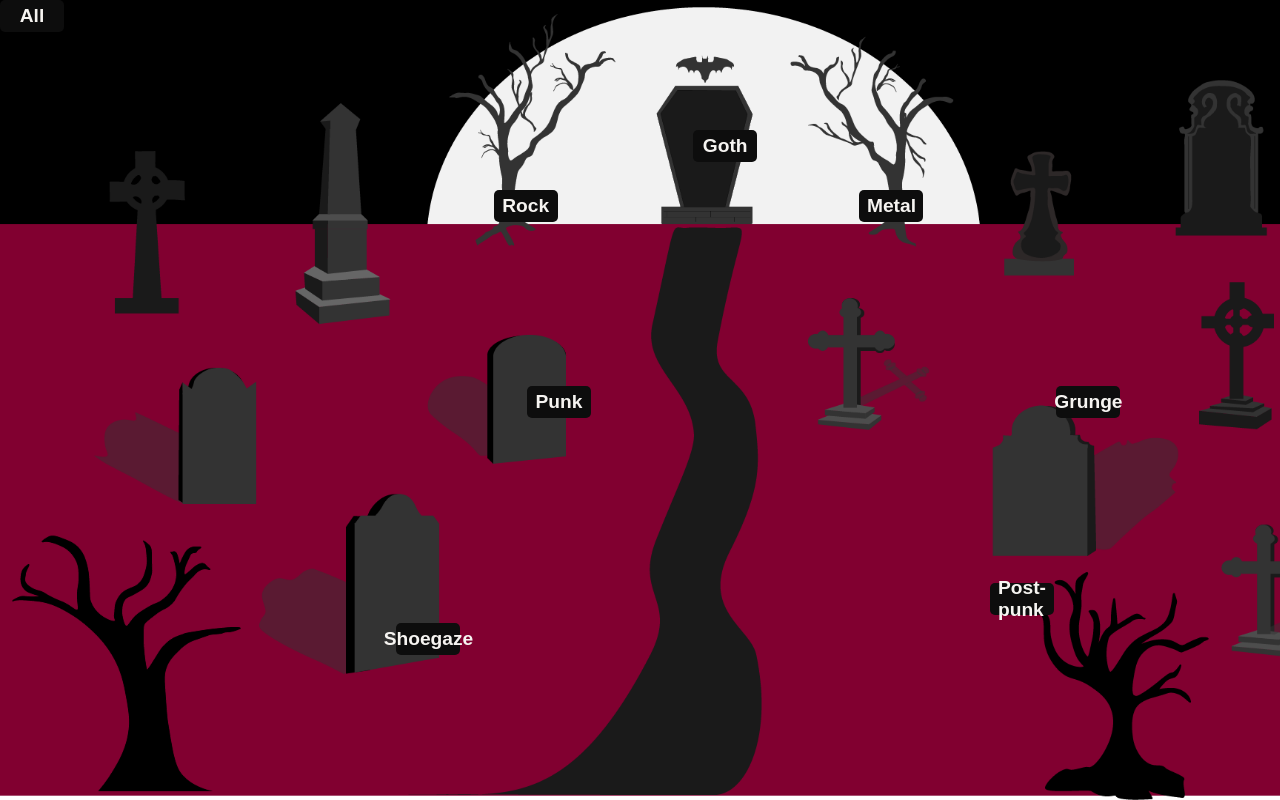
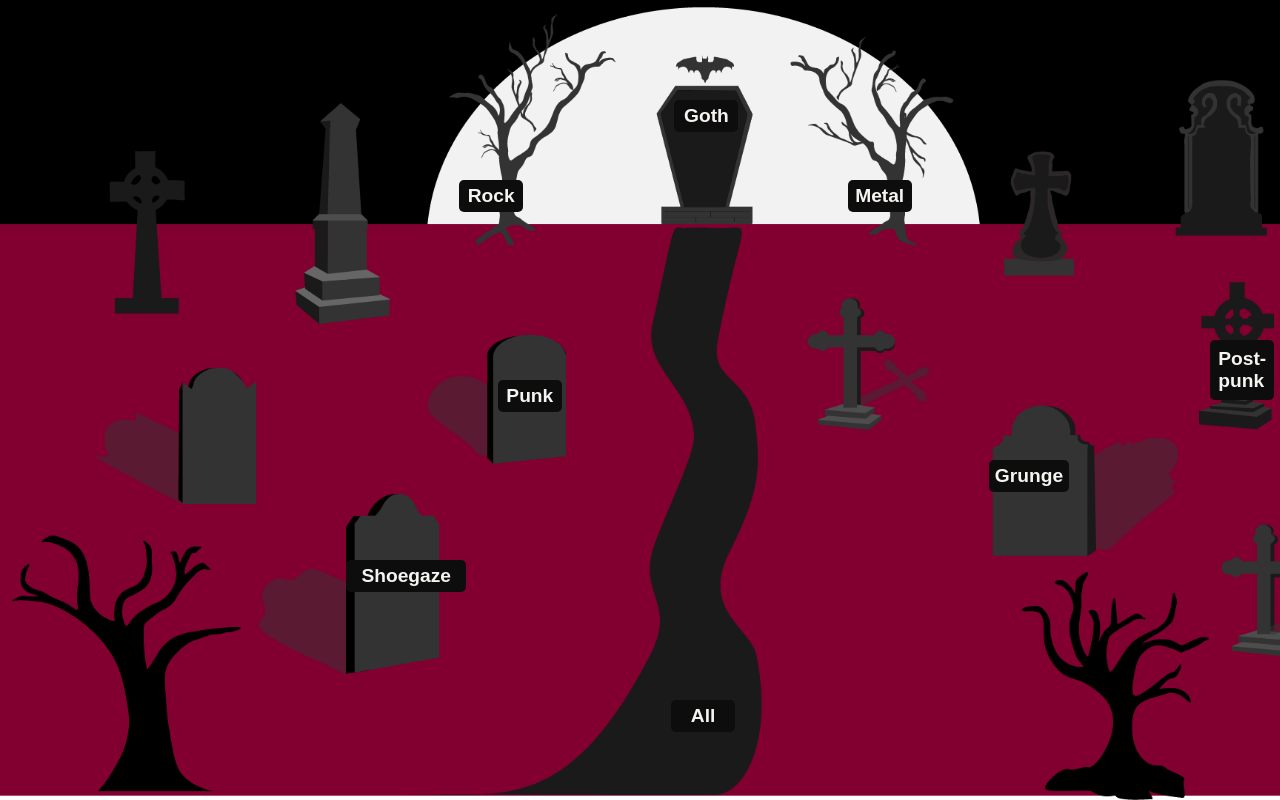
Before and after one commit to juanasaavedra/KnowUrMusic, a plain HTML site: page index.html in a window 1280 px wide. Drawn offline with Linux system fonts and the light colour scheme; a web font is replaced by a local one.

Commit message:
CSS - Put the genres in order according of the screen

```diff
--- a/style.css
+++ b/style.css
@@ -58,28 +58,41 @@ a:active {
     box-sizing: border-box;
     border: 5px var(--black);
 }
-
+.clickable span {
+    min-width: 100%;
+}
 .goth-genre {
-    grid-area: 7 / 20 /10 / 22;
+    grid-area: 6 / 20 / 9 / 22;
+    justify-self: center;
 }
 
 .rock-genre {
     grid-area:10 / 14 / 12 / 16;
 }
 .metal-genre {
-    grid-area: 10 / 25 / 12 / 26;
+    grid-area: 10 / 25 / 12 / 28;
 }
 .punk-genre {
     grid-area: 20 / 15 / 22 / 17;
+    justify-self: center;
 }
 .grunge-genre {
-    grid-area: 20 / 30 / 22 / 32;
+    grid-area: 24 / 29 / 27 / 31;
+    justify-self: center;
+    padding: 10px 40px;
 }
 .Post-punk-genre {
-    grid-area: 30 / 28 / 32 / 30;
+    grid-area: 18 / 35 / 21 / 37;
+    padding: 30px;
+
 }
 .shoegaze-genre {
-    grid-area: 32 / 12 / 34 / 13;
+    grid-area: 29 / 10 / 31 / 15;
+    padding: 10px 60px;
+    justify-self: center;
+}
+.all-music-genre {
+    grid-area: 36 / 20 / 39 / 22;
 }
 .area-label {
     position: absolute;
```
